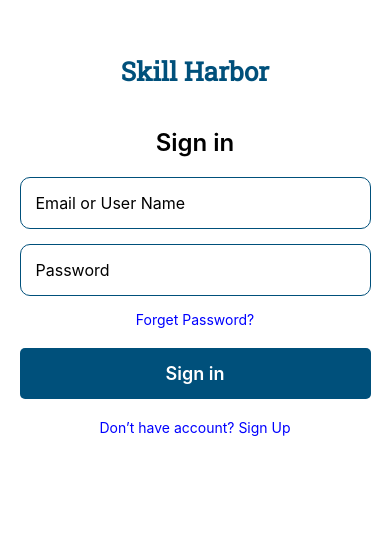
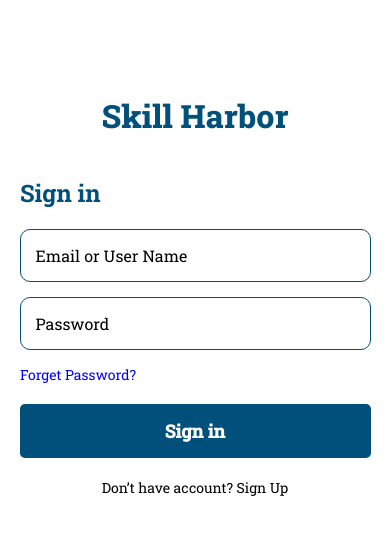
Before and after one commit to hrani2/skill_harbor_465, a React Native app in the folder skill_harbor/: screen / in a window 390 px wide. Shown: the part 177-712 px from the top of the page. Built offline with nearby package versions, Linux system fonts and the light colour scheme.

Commit message:
Added logo and still working on fixing the font issue

```diff
--- a/skill_harbor/App.js
+++ b/skill_harbor/App.js
@@ -9,6 +9,14 @@ import * as SplashScreen from 'expo-splash-screen';
 const fetchFonts = () => {
   return Font.loadAsync({
     'RobotoSlab-Regular': require('./assets/fonts/RobotoSlab-Regular.ttf'),
+    'RobotoSlab-Black': require('./assets/fonts/RobotoSlab-Black.ttf'),
+    'RobotoSlab-Bold': require('./assets/fonts/RobotoSlab-Bold.ttf'),
+    'RobotoSlab-ExtraBold': require('./assets/fonts/RobotoSlab-ExtraBold.ttf'),
+    'RobotoSlab-ExtraLight': require('./assets/fonts/RobotoSlab-ExtraLight.ttf'),
+    'RobotoSlab-Light': require('./assets/fonts/RobotoSlab-Light.ttf'),
+    'RobotoSlab-Medium': require('./assets/fonts/RobotoSlab-Medium.ttf'),
+    'RobotoSlab-SemiBold': require('./assets/fonts/RobotoSlab-SemiBold.ttf'),
+    'RobotoSlab-Thin': require('./assets/fonts/RobotoSlab-Thin.ttf')
     // ... include all the custom fonts you need here
   });
 };
@@ -17,24 +25,26 @@ const Stack = createNativeStackNavigator();
 
 function App() {
   const [fontLoaded, setFontLoaded] = useState(false);
+  useEffect(() => {
+    async function loadResourcesAndDataAsync() {
+      try {
+        await SplashScreen.preventAutoHideAsync();
 
-  useEffect(() => {
-    async function prepare() {
-      try {
-        // Load fonts and wait for it to finish
+        // Load fonts
         await fetchFonts();
-        // Inform the app that the fonts are loaded
-        setFontLoaded(true);
       } catch (e) {
+        // We might want to provide this error information to an error reporting service
         console.warn(e);
       } finally {
-        // Hide the splash screen
+        setFontLoaded(true);
         await SplashScreen.hideAsync();
       }
     }
 
-    prepare();
+    loadResourcesAndDataAsync();
   }, []);
+
+
   return (
     <NavigationContainer>
       <Stack.Navigator initialRouteName="Log In">
--- a/skill_harbor/LoginScreen.js
+++ b/skill_harbor/LoginScreen.js
@@ -1,4 +1,5 @@
 import React from 'react';
+import { Image } from 'react-native'
 import { View, Text, TextInput, TouchableOpacity, StyleSheet, StatusBar, SafeAreaView } from 'react-native';
 
 const LoginScreen = ({ navigation }) => {
@@ -6,7 +7,10 @@ const LoginScreen = ({ navigation }) => {
     <SafeAreaView style={styles.container}>
       <StatusBar barStyle="dark-content" />
       <View style={styles.logoContainer}>
-        {/* Add your logo here */}
+        <Image
+        source={require('skill_harbor/assets/logo.png')} // Replace with the correct path to your local image
+        style={styles.logo} // You may need additional styling for your image
+        />
         <Text style={styles.logoText}>Skill Harbor</Text>
       </View>
       <Text style={styles.title}>Sign in</Text>
@@ -58,19 +62,30 @@ const styles = StyleSheet.create({
   },
   logoContainer: {
     marginBottom: 40,
-    // If you have a logo image, you can use Image component instead
+    alignItems: 'center',
+    paddingHorizontal: 16.877,
+    flexShrink: 0,
+  },
+  logo: {
+    // If you want to specify the size of the logo or any other style:
+    width: 200, // Set the width as needed
+    height: 100, // Set the height as needed
+    resizeMode: 'contain', // Ensures the image is scaled to fit within the container
   },
   logoText: {
-    fontSize: 26,
+    fontSize: 32,
     fontWeight: 'bold',
     color: '#00507B',
-    fontFamily: 'RobotoSlab-Regular'
+    fontFamily: 'RobotoSlab-ExtraBold',
   },
   title: {
     fontSize: 24,
     fontWeight: '600',
-    color: '#000',
+    color: '#00507B',
     marginBottom: 20,
+    alignSelf: 'flex-start',
+    paddingHorizontal: 20,
+    fontFamily: 'RobotoSlab-Bold'
   },
   inputContainer: {
     width: '90%',
@@ -82,12 +97,16 @@ const styles = StyleSheet.create({
     padding: 15,
     marginBottom: 15,
     fontSize: 16,
+    fontFamily: 'RobotoSlab-Regular'
   },
   forgotPasswordButton: {
-    alignSelf: 'flex-middle',
+    alignSelf: 'flex-start',
+    paddingHorizontal: 20,
   },
   forgotPasswordText: {
     color: 'blue',
+
+    fontFamily: 'RobotoSlab-Regular'
   },
   signInButton: {
     backgroundColor: '#00507B',
@@ -101,12 +120,14 @@ const styles = StyleSheet.create({
     color: '#fff',
     fontSize: 18,
     fontWeight: '600',
+    fontFamily: 'RobotoSlab-Medium'
   },
   signUpButton: {
     marginTop: 20,
   },
   signUpButtonText: {
-    color: 'blue',
+    color: 'black',
+    fontFamily: 'RobotoSlab-Regular'
   },
 });
 
```
Also changed, not shown: skill_harbor/assets/logo.png (added).
